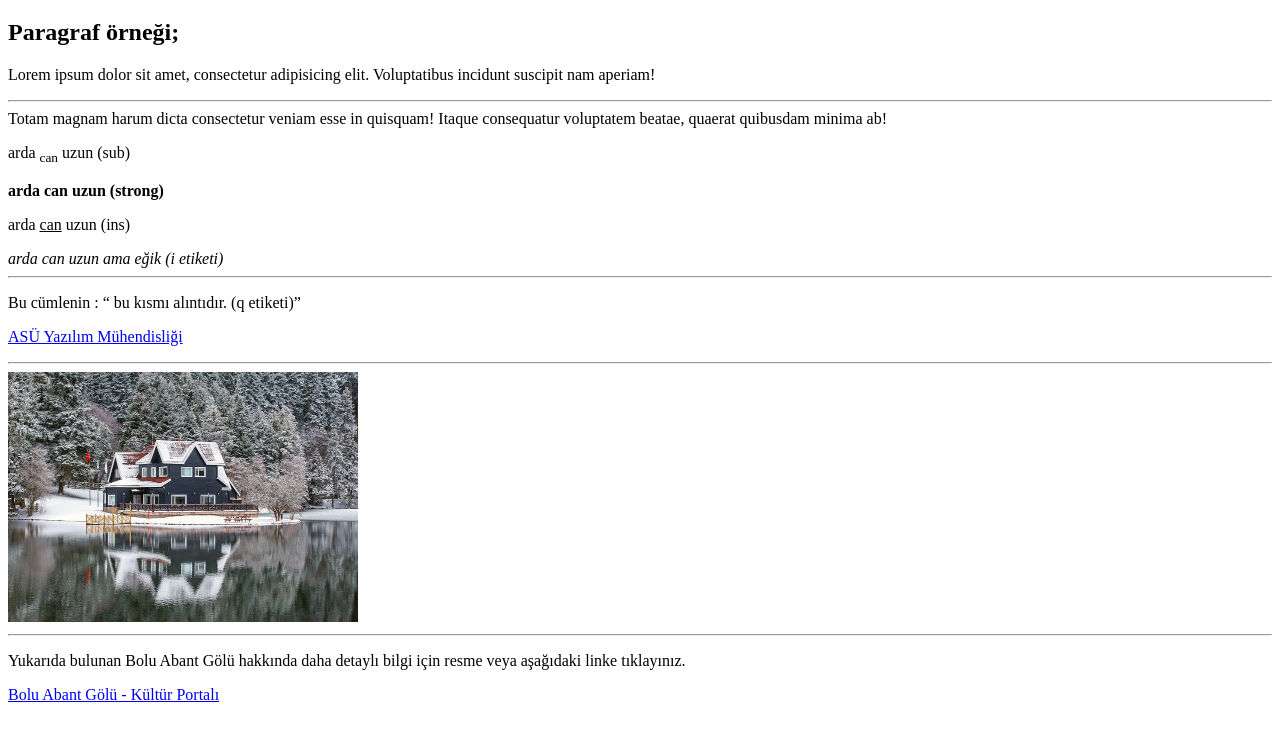
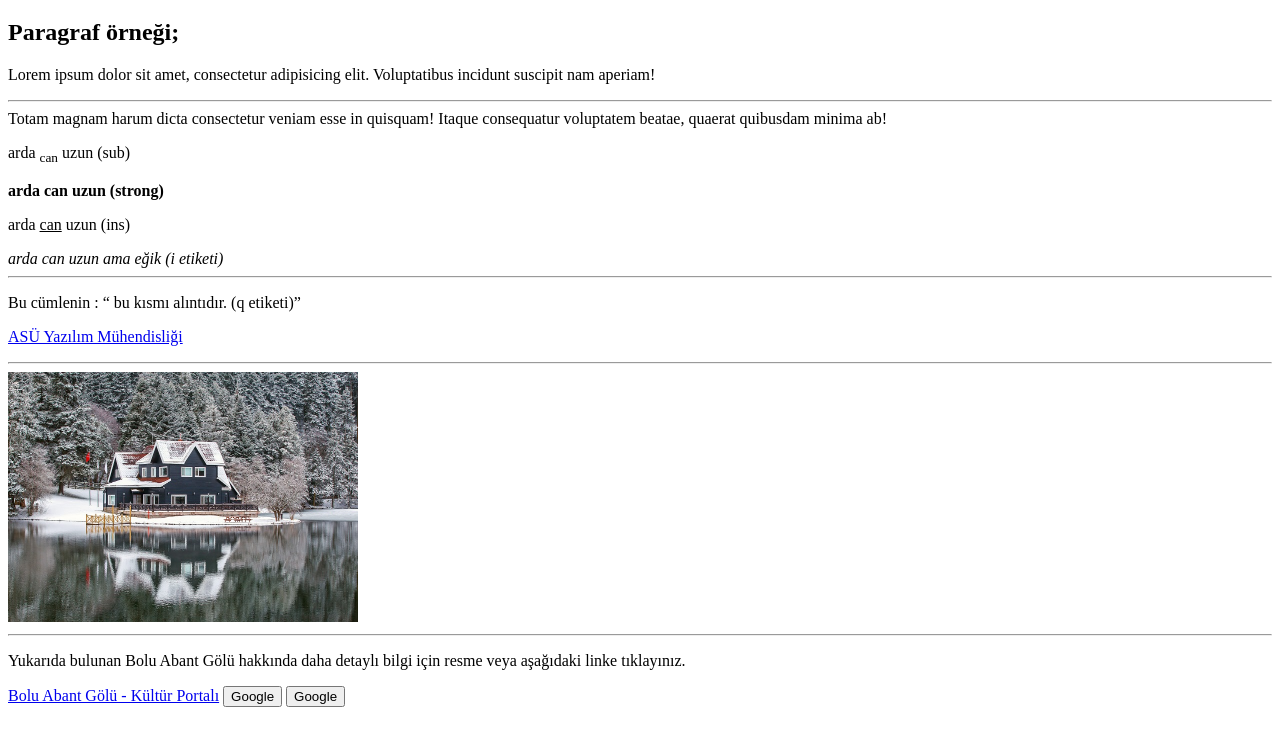
Before and after one commit to niousx/mywebsite, a plain HTML site: page index.html in a window 1280 px wide. Shown: the part 61-800 px from the top of the page. Drawn offline with Linux system fonts and the light colour scheme.

Commit message:
Update index.html

```diff
--- a/index.html
+++ b/index.html
@@ -25,5 +25,9 @@
     <hr>
     <p>Yukarıda bulunan Bolu Abant Gölü hakkında daha detaylı bilgi için resme veya aşağıdaki linke tıklayınız.</p>
     <a href="https://www.kulturportali.gov.tr/turkiye/bolu/gezilecekyer/abant-golu" target="_blank" title="Bu sayfa Bolu Abant Gölü hakkında detaylı bilgi vermektedir.">Bolu Abant Gölü - Kültür Portalı</a>
+    <button onclick="window.location.href='https://www.google.com/'">Google</button>
+
+<input type="button" onClick="window.location.href='http://www.google.com/'" value="Google">
+
 </body>
 </html>
```
